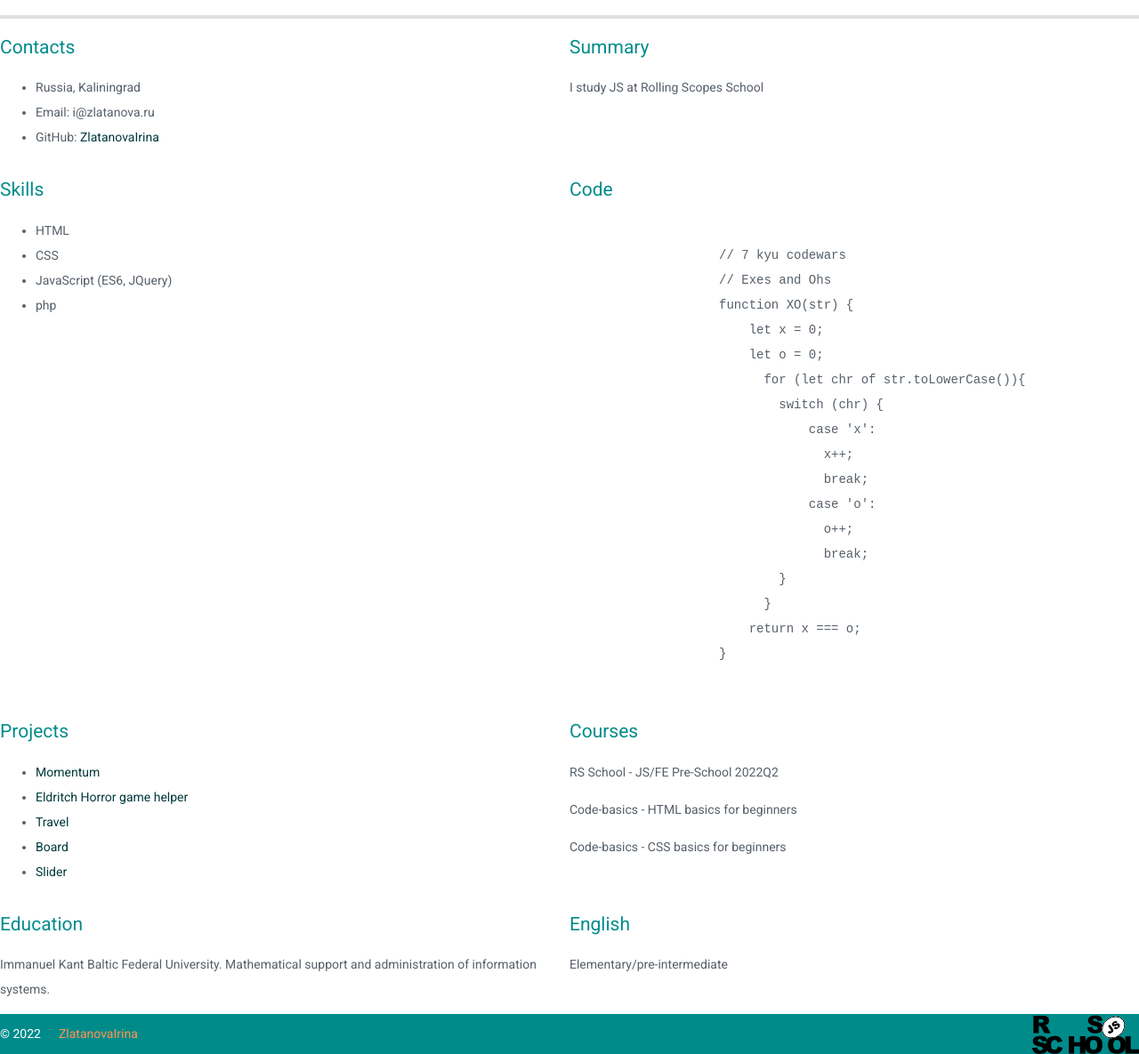
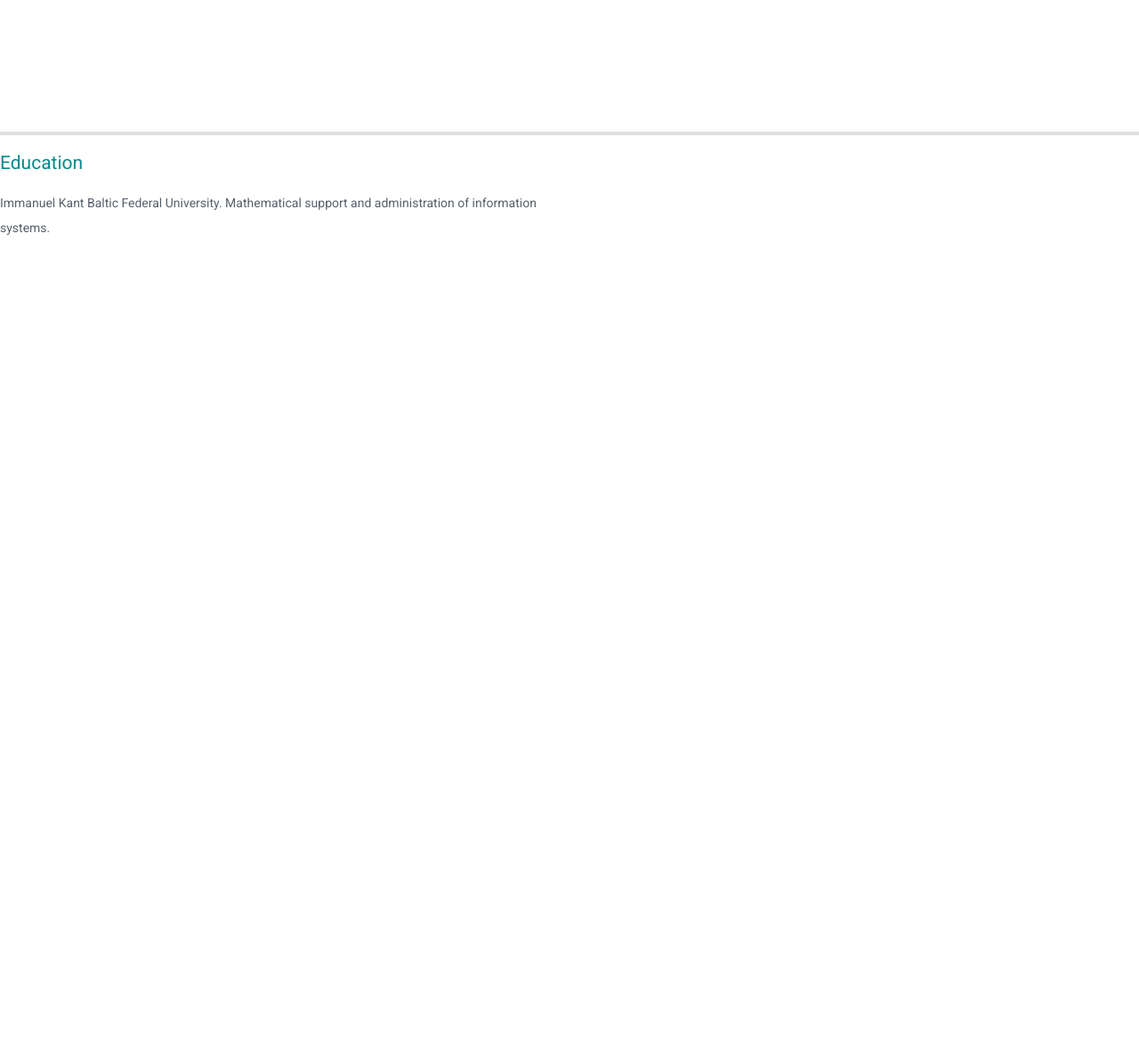
Before and after one commit to ZlatanovaIrina/rsschool-cv-stage0, a plain HTML site: page index.html in a window 1280 px wide. Shown: the part 264-1449 px from the top of the page at 89% size. After the commit the page ends 800 px from the top, so only its background shows below. Drawn offline with Linux system fonts and the light colour scheme.

Commit message:
feat: make html for stage-1

```diff
--- a/index.html
+++ b/index.html
@@ -26,78 +26,26 @@
     <main class="main">
         <div class="container main-container">
             <section class="main-section" id="profile">
-                <img class="main-section-avatar" src="assets/img/zlatanova.jpg" alt="Zlatanova photo">
-                <div class="main-title-container">
-                    <h1 class="main-title">Zlatanova Irina</h1>
-                    <p>RS School student</p>
-                </div>
             </section>
             <section class="section" id="contacts">
-                <h2 class="section-title">Contacts</h2>
-                <ul class="contacts-list">
-                    <li class="contacts-list-item">Russia, Kaliningrad</li>
-                    <li class="contacts-list-item">Email: i@zlatanova.ru</li>
-                    <li class="contacts-list-item">GitHub: <a href="https://github.com/ZlatanovaIrina">ZlatanovaIrina</a></li>
-                </ul>
             </section>
             <section class="section" id="summary">
-                <h2 class="section-title">Summary</h2>
-                <p>I study JS at Rolling Scopes School</p>
             </section>
             <section class="section" id="skills">
-                <h2 class="section-title">Skills</h2>
-                <ul class="skills-list">
-                    <li class="skills-list-item">HTML</li>
-                    <li class="skills-list-item">CSS</li>
-                    <li class="skills-list-item">JavaScript (ES6, JQuery)</li>
-                    <li class="skills-list-item">php</li>
-                </ul>
             </section>
             <section class="section" id="code">
-                <h2 class="section-title">Code</h2>
-                <pre><code>
-                    // 7 kyu codewars
-                    // Exes and Ohs
-                    function XO(str) {
-                        let x = 0;
-                        let o = 0;
-                          for (let chr of str.toLowerCase()){
-                            switch (chr) {
-                                case 'x':
-                                  x++;
-                                  break;
-                                case 'o':
-                                  o++;
-                                  break;
-                            }
-                          }
-                        return x === o;
-                    }
-                </code></pre>
             </section>
             <section class="section" id="projects">
-                <h2 class="section-title">Projects</h2>
-                <ul class="project-list">
-                    <li class="project-list-item"><a href="https://zlatanovairina-momentum.netlify.app/">Momentum</a></li>
-                    <li class="project-list-item"><a href="https://rolling-scopes-school.github.io/zlatanovairina-JSFEPRESCHOOL2022Q2/codejam-eldritch/">Eldritch Horror game helper</a></li>
-                    <li class="project-list-item"><a href="https://rolling-scopes-school.github.io/zlatanovairina-JSFEPRESCHOOL2022Q2/travel/">Travel</a></li>
-                    <li class="project-list-item"><a href="https://jsfiddle.net/Zlatanova/8c5gofjr/">Board</a></li>
-                    <li class="project-list-item"><a href="https://jsfiddle.net/Zlatanova/ukdmpcx0/1/">Slider</a></li>
-                </ul>
+
             </section>
             <section class="section" id="courses">
-                <h2 class="section-title">Courses</h2>
-                <p><span>RS School</span> - JS/FE Pre-School 2022Q2 </p>
-                <p><span>Code-basics</span> - HTML basics for beginners </p>
-                <p><span>Code-basics</span> - CSS basics for beginners </p>
+
             </section>
             <section class="section" id="education">
                 <h2 class="section-title">Education</h2>
                 <p>Immanuel Kant Baltic Federal University. Mathematical support and administration of information systems.</p>
             </section>
             <section class="section" id="english">
-                <h2 class="section-title">English</h2>
-                <p>Elementary/pre-intermediate</p>
             </section>
         </div>
 
@@ -106,10 +54,7 @@
     <footer class="footer">
         <div class="container footer-container">
             <div class="footer-year-git-container">
-                <p class="footer-year">&copy; 2022</p>
-                <p><a href="https://github.com/ZlatanovaIrina">ZlatanovaIrina</a></p>
             </div>
-            <a href="https://rs.school/js/" class="rs-school-link"></a>
         </div>
     </footer>
 
```
Also changed, not shown: assets/img/favicon.ico (deleted), assets/img/zlatanova.jpg (deleted), assets/svg/rs_school_js.svg (deleted).
